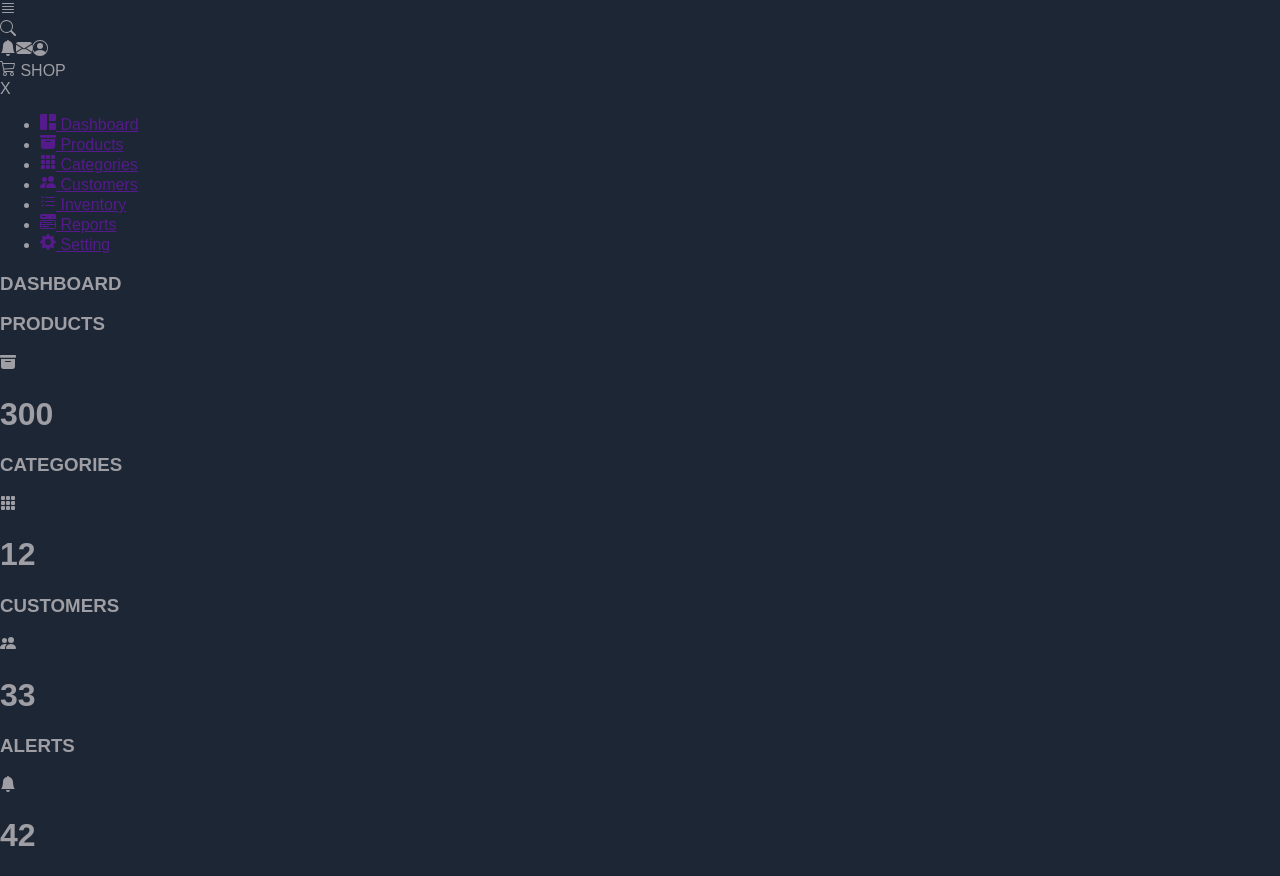
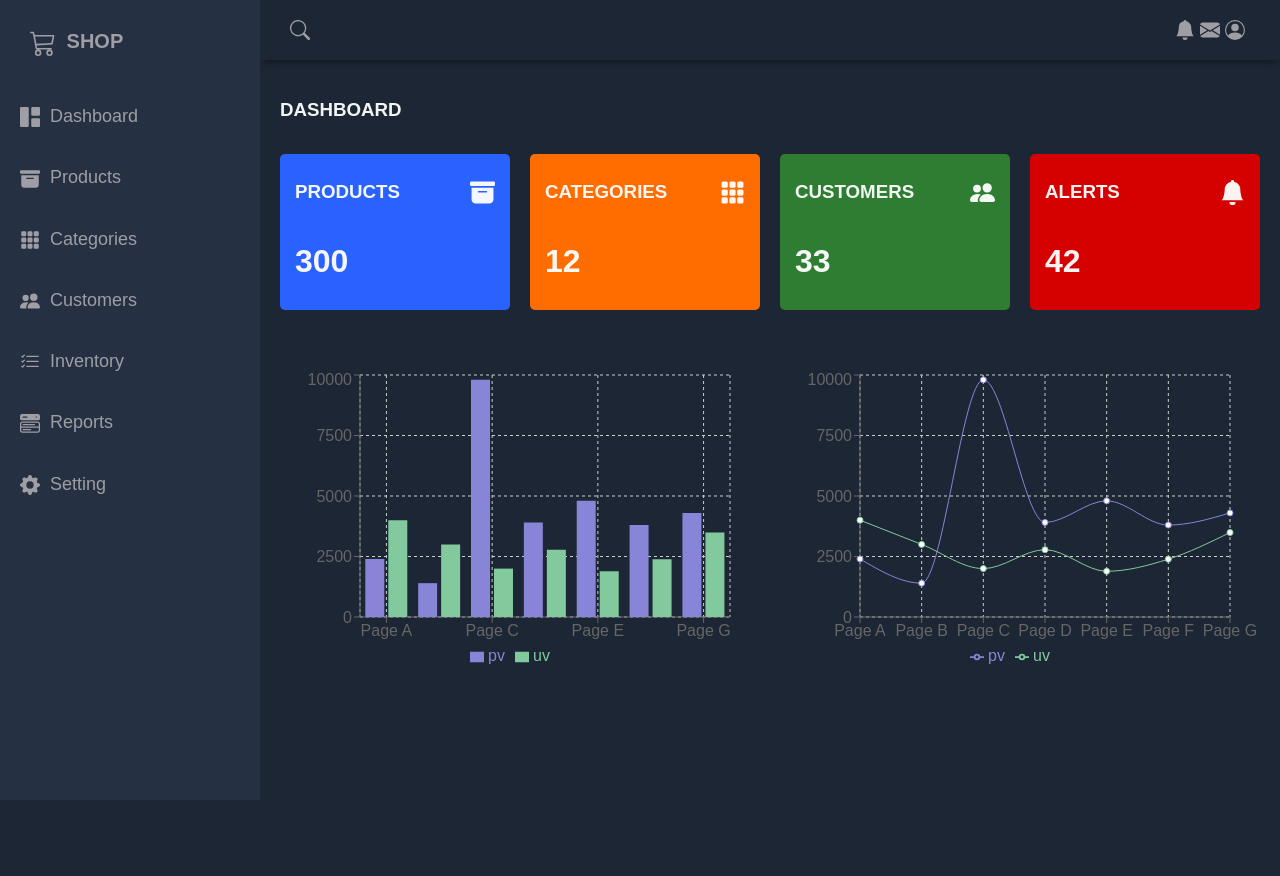
Before and after one commit to mouradSai/Sarl-art-promotion, a React (Create React App) app in the folder frontend/: page / in a window 1280 px wide. After the commit the page ends 800 px from the top, so only its background shows below. Built offline with nearby package versions, Linux system fonts and the light colour scheme; sample sign-in values are in the browser's storage.

Commit message:
App.css-added

```diff
--- /dev/null
+++ b/frontend/src/components/Main/App.css
@@ -0,0 +1,268 @@
+.navbar {
+	width: 100%;
+	height: 70px;
+	background-color:#C12D2D;
+	display: flex;
+	align-items: center;
+	justify-content: space-between;
+}
+
+.navbar h1 {
+	color: white;
+	font-size: 25px;
+	margin-left: 20px;
+}
+
+.white_btn {
+	border: none;
+	outline: none;
+	padding: 12px 0;
+	background-color: white;
+	border-radius: 20px;
+	width: 120px;
+	font-weight: bold;
+	font-size: 14px;
+	cursor: pointer;
+	margin-right: 20px;
+}
+
+
+
+
+
+
+
+
+
+
+  /*le vrai css commence ici   */
+
+
+
+body {
+	margin: 0;
+	padding: 0;
+	background-color: #1d2634;
+	color: #9e9ea4;
+	font-family: 'Montserrat', sans-serif;
+  }
+
+  .icon {
+	vertical-align: middle;
+	line-height: 1px;
+	font-size: 20px;
+  }
+  .icon_header {
+	vertical-align: middle;
+	line-height: 1px;
+	font-size: 26px;
+  }
+  .icon, .icon_header {
+	margin-right: 5px;
+  }
+
+  .close_icon {
+	color: red;
+	margin-left: 30px;
+	margin-top: 10px;
+	cursor: pointer;
+  }
+
+  .grid-container {
+	display: grid;
+	grid-template-columns: 260px 1fr 1fr 1fr;
+	grid-template-rows: 0.2fr 3fr;
+	grid-template-areas:
+	  'sidebar header header header'
+	  'sidebar main main main';
+	height: 100vh;
+  }
+
+  /* Header  */
+  .header {
+	grid-area: header;
+	height: 60px;
+	display: flex;
+	align-items: center;
+	justify-content: space-between;
+	padding: 0 30px 0 30px;
+	box-shadow: 0 6px 7px -3px rgba(0, 0, 0, 0.35);
+  }
+
+  .menu-icon {
+	display: none;
+  }
+  /* End Header  */
+
+  /* Sidebar  */
+  #sidebar {
+	grid-area: sidebar;
+	height: 100%;
+	background-color: #263043;
+	overflow-y: auto;
+	transition: all 0.5s;
+	-webkit-transition: all 0.5s;
+  }
+
+  .sidebar-title {
+	display: flex;
+	justify-content: space-between;
+	align-items: center;
+	padding: 15px 30px 0px 30px;
+	margin-bottom: 30px;
+  }
+
+  .sidebar-title > span {
+	display: none;
+  }
+
+  .sidebar-brand {
+	margin-top: 15px;
+	font-size: 20px;
+	font-weight: 700;
+  }
+
+  .sidebar-list {
+	padding: 0;
+	list-style-type: none;
+  }
+
+  .sidebar-list-item {
+	padding: 20px 20px 20px 20px;
+	font-size: 18px;
+  }
+
+  .sidebar-list-item:hover {
+	background-color: rgba(255, 255, 255, 0.2);
+	cursor: pointer;
+  }
+
+  .sidebar-list-item > a {
+	text-decoration: none;
+	color: #9e9ea4;
+  }
+
+  .sidebar-responsive {
+	display: inline !important;
+	position: absolute;
+	/*
+	  we want the z-index of the sidebar higher so that
+	  the charts are not showing over the sidebar
+	  on small screens
+	*/
+	z-index: 12 !important;
+  }
+
+  /* End Sidebar  */
+
+
+  /* Main  */
+  .main-container {
+	grid-area: main;
+	overflow-y: auto;
+	padding: 20px 20px;
+	color: rgba(255, 255, 255, 0.95);
+  }
+
+  .main-title {
+	display: flex;
+	justify-content: space-between;
+  }
+
+  .main-cards {
+	display: grid;
+	grid-template-columns: 1fr 1fr 1fr 1fr;
+	gap: 20px;
+	margin: 15px 0;
+  }
+
+  .card {
+	display: flex;
+	flex-direction: column;
+	justify-content: space-around;
+	padding: 8px 15px;
+	border-radius: 5px;
+  }
+
+  .card:first-child {
+	background-color: #2962ff;
+  }
+
+  .card:nth-child(2) {
+	background-color: #ff6d00;
+  }
+
+  .card:nth-child(3) {
+	background-color: #2e7d32;
+  }
+
+  .card:nth-child(4) {
+	background-color: #d50000;
+  }
+
+  .card-inner {
+	display: flex;
+	align-items: center;
+	justify-content: space-between;
+  }
+
+  .card-inner > .card_icon {
+	font-size: 25px;
+  }
+
+  .charts {
+	display: grid;
+	grid-template-columns: 1fr 1fr;
+	gap: 20px;
+	margin-top: 60px;
+	height: 300px;
+  }
+
+  /* End Main  */
+
+
+  /* Medium <= 992px */
+
+  @media screen and (max-width: 992px) {
+	.grid-container {
+	  grid-template-columns: 1fr;
+	  grid-template-rows: 0.2fr 3fr;
+	  grid-template-areas:
+		'header'
+		'main';
+	}
+
+	#sidebar {
+	  display: none;
+	}
+
+	.menu-icon {
+	  display: inline;
+	}
+
+	.sidebar-title > span {
+	  display: inline;
+	}
+  }
+  /* Small <= 768px */
+
+  @media screen and (max-width: 768px) {
+	.main-cards {
+	  grid-template-columns: 1fr;
+	  gap: 10px;
+	  margin-bottom: 0;
+	}
+
+	.charts {
+	  grid-template-columns: 1fr;
+	  margin-top: 30px;
+	}
+  }
+
+  /* Extra Small <= 576px */
+
+  @media screen and (max-width: 576px) {
+	.hedaer-left {
+	  display: none;
+	}
+  }
--- a/frontend/src/components/Main/index.jsx
+++ b/frontend/src/components/Main/index.jsx
@@ -1,5 +1,5 @@
 import {useState} from "react";
-import styles from "./styles.module.css";
+import './App.css'
 import Header from 	"./Header"
 import Home from 	"./Home"
 import Sidebar from  "./Sidebar"
```
